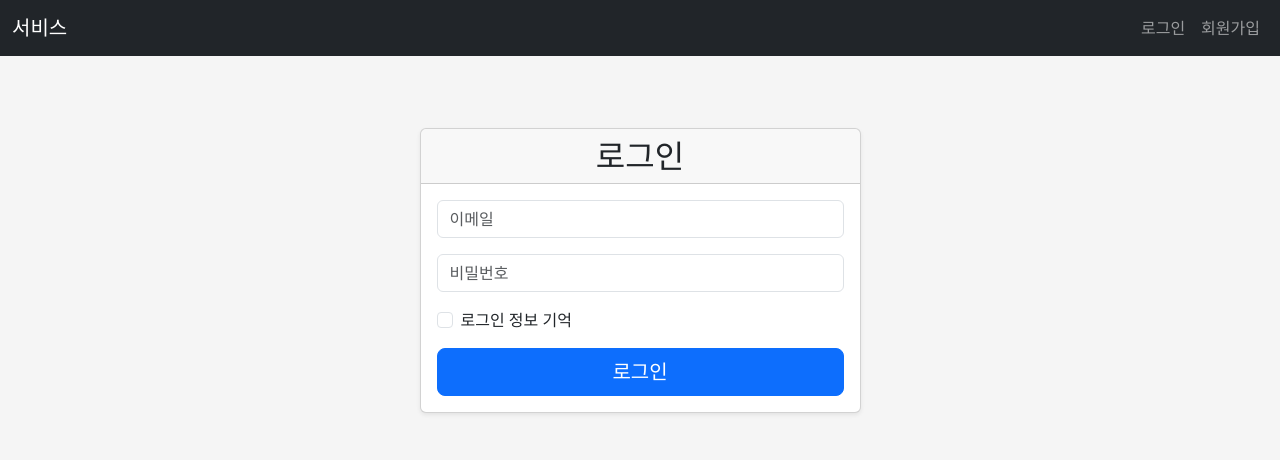
After one commit to aiforkorea/cicd-1, a Flask app: page /auth/login in a window 1280 px wide. The commit adds this page. Shown: the top 460 px of the page. Run offline with Flask 3, Linux system fonts and the light colour scheme.

Commit message:
auth files are added

```diff
--- /dev/null
+++ b/apps/auth/forms.py
@@ -0,0 +1,53 @@
+# apps/auth/forms.py
+from flask_wtf import FlaskForm
+from wtforms import BooleanField, PasswordField, StringField, SubmitField  #구성요소
+from wtforms.validators import DataRequired, Email, length, EqualTo, ValidationError #유효성
+from apps.dbmodels import db, User
+# form class
+class SignUpForm(FlaskForm):      # FlaskForm 상속
+    username=StringField("사용자명",
+        validators=[
+            DataRequired(message="사용자이름 필수"),
+            length(max=30,message="30문자이내 입력"),
+        ],
+    )
+    email=StringField("이메일주소",
+        validators=[
+            DataRequired(message="메일 주소 필수"),
+            Email(message="메일주소 형식 준수"),
+        ],
+    )
+    password=PasswordField("비밀번호",
+        validators=[ DataRequired(message="비밀번호 필수"),
+            length(min=1,message="10문자 이상 입력"),
+        ]
+    )
+    confirm_password=PasswordField("비밀번호확인",
+        validators=[DataRequired(), EqualTo('password')
+        ])
+    submit=SubmitField("회원가입")
+    def validate_username(self, username):
+        user = User.query.filter_by(username=username.data).first()
+        if user:
+            raise ValidationError('이미 사용 중인 사용자 이름입니다.')
+    def validate_email(self, email):
+        user = User.query.filter_by(email=email.data).first()
+        if user:
+            raise ValidationError('이미 사용 중인 이메일 주소입니다.')
+# form class 추가 - SignUpForm 클래스와 유사
+class LoginForm(FlaskForm):      # FlaskForm 상속
+    email=StringField("이메일주소",
+        validators=[ DataRequired(message="메일 주소 필수"),
+        Email(message="메일주소 형식 준수"), #email_validator 설치필수
+    ], )
+    password=PasswordField("비밀번호",
+        validators=[ DataRequired(message="비밀번호 필수")]  )
+    remember = BooleanField('로그인 정보 기억')
+    submit=SubmitField("로그인")
+
+# form class 추가 - 비밀번호 변경 폼
+class ChangePasswordForm(FlaskForm):
+    current_password = PasswordField('현재 비밀번호', validators=[DataRequired()])
+    new_password = PasswordField('새 비밀번호', validators=[DataRequired(), length(min=1)])
+    confirm_new_password = PasswordField('새 비밀번호 확인', validators=[DataRequired(), EqualTo('new_password')])
+    submit = SubmitField('비밀번호 변경')
--- /dev/null
+++ b/apps/auth/templates/auth/index.html
@@ -0,0 +1,6 @@
+<!-- apps/auth/templates/auth/index.html -->
+{%  extends "base.html"  %}
+{% block title %}화면{% endblock %}
+{% block content %}
+
+{% endblock %}
--- /dev/null
+++ b/apps/auth/templates/auth/login.html
@@ -0,0 +1,41 @@
+<!-- apps/auth/templates/auth/login.html -->
+{% extends "base.html" %}{% block title %}로그인{% endblock %}{% block content %}
+<div class="container py-5"> {# Use Bootstrap's container for responsive width and add vertical padding #}
+  <div class="row justify-content-center"> {# Center the card horizontally #}
+    <div class="col-md-6 col-lg-5"> {# Adjust column width for different screen sizes #}
+      <div class="card dt-auth-login shadow-sm"> {# Add a subtle shadow to the card #}
+        <header class="card-header text-center"> {# Center the header text #}
+          <h2 class="mb-0">로그인</h2> {# Use a heading tag for better semantics and adjust margin #}
+        </header>
+        <section class="card-body"> {# Use card-body for standard card content padding #}
+          <form action="{{ url_for('auth.login') }}" method="POST" novalidate="novalidate">
+            {% for message in get_flashed_messages() %}
+            <div class="alert alert-danger" role="alert"> {# Use Bootstrap alerts for flash messages #}
+              {{ message }}
+            </div>
+            {% endfor %}
+            {{ form.csrf_token }}
+            <div class="mb-3">
+              {{ form.email(class="form-control", placeholder="이메일") }}
+              {% if form.email.errors %}
+                {% for error in form.email.errors %}
+                  <div class="text-danger mt-1">{{ error }}</div> {# Add top margin for spacing #}
+                {% endfor %}
+              {% endif %}
+            </div>
+            <div class="mb-3">
+              {{ form.password(class="form-control", placeholder="비밀번호") }}
+              {% if form.password.errors %}
+                {% for error in form.password.errors %}
+                  <div class="text-danger mt-1">{{ error }}</div>
+                {% endfor %}
+              {% endif %}
+            </div>
+            <div class="mb-3 form-check">
+              {{ form.remember(class="form-check-input") }}
+              {{ form.remember.label(class="form-check-label") }}
+            </div>
+            <div class="d-grid gap-2"> {# Use d-grid and gap-2 for button spacing #}
+              {{ form.submit(class="btn btn-primary btn-lg") }} {# Make the button larger #}
+            </div>
+          </form></section></div></div>  </div></div>{% endblock %}
--- /dev/null
+++ b/apps/auth/views.py
@@ -0,0 +1,59 @@
+# apps/auth/views.py
+from flask import current_app, render_template, flash, url_for, redirect, request
+from flask_login import login_user, logout_user
+from apps.extensions import db
+from apps.dbmodels import User
+from .forms import SignUpForm, LoginForm
+from . import auth  # 현재 패키지(__init__.py)의 auth Blueprint 객체 임포트
+
+# index 엔드포인트
+@auth.route("/")
+def index():
+    return render_template("auth/index.html")
+# signup 엔드포인트
+@auth.route("/signup",methods=["GET", "POST"])
+def signup():
+    form = SignUpForm()  # SingUpForm 객체 form 생성
+    if form.validate_on_submit():
+        user = User(
+            username=form.username.data,
+            email=form.email.data,
+            password=form.password.data
+        )
+        if user.is_duplicate_email():  #이메일주소중복체크
+            flash("입력한 이메일은 이미 등록됨")
+            return redirect(url_for("auth.signup"))
+        db.session.add(user)  # 사용자 정보 DB 등록
+        db.session.commit()
+        login_user(user)   # 사용자 정보 세션 저장
+        # GET패러미터에 next키가 존재하면(보호페이지 사전 방문한 경우) 원래 방문 페이지로 redirect
+        # next 값이 없는 경우는 사용자의 목록 페이지로 redirect
+        next_ = request.args.get("next")
+        if next_ is None or not next_.startswith("/"):
+            next_ = url_for("main.index") # main.index로 이동
+        return redirect(next_)
+    return render_template("auth/signup.html",form= form)
+# login 엔드포인트
+@auth.route("/login",methods=["GET", "POST"])
+def login():
+    current_app.logger.info("메인 페이지에 접근했습니다.")
+    current_app.logger.debug("사용자 IP: %s", request.remote_addr)
+    form = LoginForm()    # LoginForm 회원로그인 객체 form 생성
+    if form.validate_on_submit():
+        # 사용자가 입력한 이메일 값을 DEBUG 레벨로 로깅
+        current_app.logger.debug("사용자가 입력한 이메일: %s", form.email.data)
+        user = User.query.filter_by(email=form.email.data).first()
+        # DB에 사용자 존재 및 비번 일치하면
+        if user is not None and user.verify_password(form.password.data):
+            # 사용자 정보 세션 저장
+            login_user(user)
+            return redirect(url_for("main.index"))   # main.index로 이동
+        # 로그인 실패 메시지
+        flash("이메일 주소 및 비번 확인 필요")
+    return render_template("auth/login.html",form=form)
+# logout 엔드포인트
+@auth.route("/logout")
+def logout():
+    # 사용자 로그아웃
+    logout_user()
+    return redirect(url_for("auth.login"))
--- a/apps/main/templates/main/index.html
+++ b/apps/main/templates/main/index.html
@@ -5,7 +5,7 @@
     <div class="p-5 mb-1 bg-light rounded-3">
         <div class="container-fluid py-5">
             <h3 class="display-6 fw-bold">서비스 홈페이지에 오신 것을 환영합니다!</h3>
-            <p class="col-md-8 fs-4">다양한  서비스를 탐색하고, 자신만의 API 키를 생성하여 손쉽게 이용해보세요.</p>
+            <p class="col-md-8 fs-4">다양한 서비스를 탐색하고, 자신만의 API 키를 생성하여 손쉽게 이용해보세요.</p>
             <a class="btn btn-primary btn-lg" href="#" role="button">서비스 둘러보기</a>
          {# <a class="btn btn-primary btn-lg" href="{{ url_for('main.services') }}" role="button">서비스 둘러보기</a> #}
             <a class="btn btn-outline-secondary btn-lg" href="#" role="button">회원가입</a>
--- a/apps/templates/base.html
+++ b/apps/templates/base.html
@@ -1,22 +1,77 @@
-<!-- apps/templates/base.html -->
+<!-- apps/templates/base.html  bootstrap CDN-->
 <!doctype  html><html lang="ko"><head><meta charset="UTF-8">
+    <meta name="viewport" content="width=device-width, initial-scale=1, shrink-to-fit=no">
+    <title>서비스 - {% block title %}{% endblock %}</title>
 <link href="https://cdn.jsdelivr.net/npm/bootstrap@5.3.7/dist/css/bootstrap.min.css" rel="stylesheet" integrity="sha384-LN+7fdVzj6u52u30Kp6M/trliBMCMKTyK833zpbD+pXdCLuTusPj697FH4R/5mcr" crossorigin="anonymous">
 <link rel="stylesheet" href={{ url_for('static', filename = 'css/style.css')}}/>
-<title>서비스 - {% block title %}{% endblock %}</title></head> {# 추가적인 head 요소 (CSS, JS)를 위한 블록 #}
+{% block head %}{% endblock %} {# 추가적인 head 요소 (CSS, JS)를 위한 블록 #}
+</head>
 <body>
 <!-- 내비게이션 바를 작성한다 -->
 <nav class="navbar navbar-expand-lg navbar-dark bg-dark">
-  <div class="container">
-    <a class="navbar-brand" href="{{ url_for('main.index') }}">main</a>
-    <ul class="navbar-nav">
-    <li class="nav-item">
-      <a class="nav-link" href="{{ url_for('main.index') }}">회원가입</a>
-    </li>
-    <li class="nav-item">
-      <a class="nav-link" href="{{ url_for('main.index') }}">로그인</a>
-    </li>
-    </ul></div></nav>
-<!-- content를 상속처에서 구현 -->
-<section class= "container">
-{% block content %}{% endblock %}
-</section></body></html>
+    <div class="container-fluid">
+        <a class="navbar-brand" href="{{ url_for('main.index') }}">서비스</a>
+        <button class="navbar-toggler" type="button" data-bs-toggle="collapse" data-bs-target="#navbarNav" aria-controls="navbarNav" aria-expanded="false" aria-label="Toggle navigation">
+            <span class="navbar-toggler-icon"></span>
+        </button>
+        <div class="collapse navbar-collapse" id="navbarNav">
+            <ul class="navbar-nav me-auto mb-2 mb-lg-0">
+                <li class="nav-item">
+{#                   <a class="nav-link" href="{{ url_for('main.services') }}">서비스</a>     #}
+                </li>
+                {% if current_user.is_authenticated %} {# 로그인된 사용자에게만 보이는 메뉴 #}
+                    <li class="nav-item">
+{#                        <a class="nav-link" href="{{ url_for('mypagex.dashboard') }}">마이페이지</a>  #}
+{#                     <a class="nav-link" href="{{ url_for('user.mypage') }}">마이페이지</a>   #}
+                    </li>
+                    {% if current_user.user_type==UserType.ADMIN %} {# 관리자에게만 보이는 메뉴 #}
+                        <li class="nav-item">
+{#                         <a class="nav-link" href="{{ url_for('adminx.dashboard') }}">관리자</a>   #}
+                        </li>
+                        <li class="nav-item">
+{#                            <a class="nav-link" href="{{ url_for('adminx.dashboard') }}">대시보드</a></li>   #}
+                    {% endif %}
+                {% endif %}
+            </ul>
+            <ul class="navbar-nav">
+                {% if current_user.is_authenticated %}
+                    <li class="nav-item">
+                        <a class="nav-link" href="{{ url_for('auth.logout') }}">로그아웃 ({{ current_user.username }})</a>
+                    </li>
+                {% else %}
+                    <li class="nav-item">
+                        <a class="nav-link" href="{{ url_for('auth.login') }}">로그인</a>
+                    </li>
+                    <li class="nav-item">
+                        <a class="nav-link" href="{{ url_for('auth.signup') }}">회원가입</a>
+                    </li>
+                {% endif %}
+            </ul>
+        </div>
+    </div>
+</nav>
+<main role="main" class="container mt-4">   {# 플래시 메시지 표시 영역 #}
+    {% with messages = get_flashed_messages(with_categories=true) %}
+        {% if messages %}
+            <div class="row">
+                <div class="col-md-12">
+                    {% for category, message in messages %}
+                       <div class="alert alert-{{ category }} alert-dismissible fade show" role="alert">
+                            {{ message }}
+                            <button type="button" class="btn-close" data-bs-dismiss="alert" aria-label="Close"></button>
+                        </div>
+                    {% endfor %}
+                </div>
+            </div>
+        {% endif %}
+    {% endwith %}
+    {% block content %}{% endblock %} {# 페이지별 내용이 삽입될 블록 #}
+</main>
+<footer class="footer mt-auto py-3 bg-light">
+    <div class="container text-center">
+{#        <span class="text-muted">&copy; {{ datetime.now().year }} AI 서비스 플랫폼. 모든 권리 보유.</span>  #}
+    </div>
+</footer>
+<script src="https://cdn.jsdelivr.net/npm/bootstrap@5.3.7/dist/js/bootstrap.bundle.min.js" integrity="sha384-ndDqU0Gzau9qJ1lfW4pNLlhNTkCfHzAVBReH9diLvGRem5+R9g2FzA8ZGN954O5Q" crossorigin="anonymous"></script>
+{% block scripts %}{% endblock %} {# 추가적인 script (JS)를 위한 블록 #}
+</body></html>
```
Also changed, not shown: apps/__init__.py (+55 -4 lines), apps/auth/__init__.py (added, +7 -0 lines), apps/auth/templates/auth/signup.html (added, +64 -0 lines), apps/config.py (+17 -5 lines), apps/dbmodels.py (added, +53 -0 lines), apps/extensions.py (added, +13 -0 lines), tests/conftest.py (+24 -9 lines), tests/test_main.py (+26 -13 lines), .github/workflows/ci_cd_pipeline.yml.
